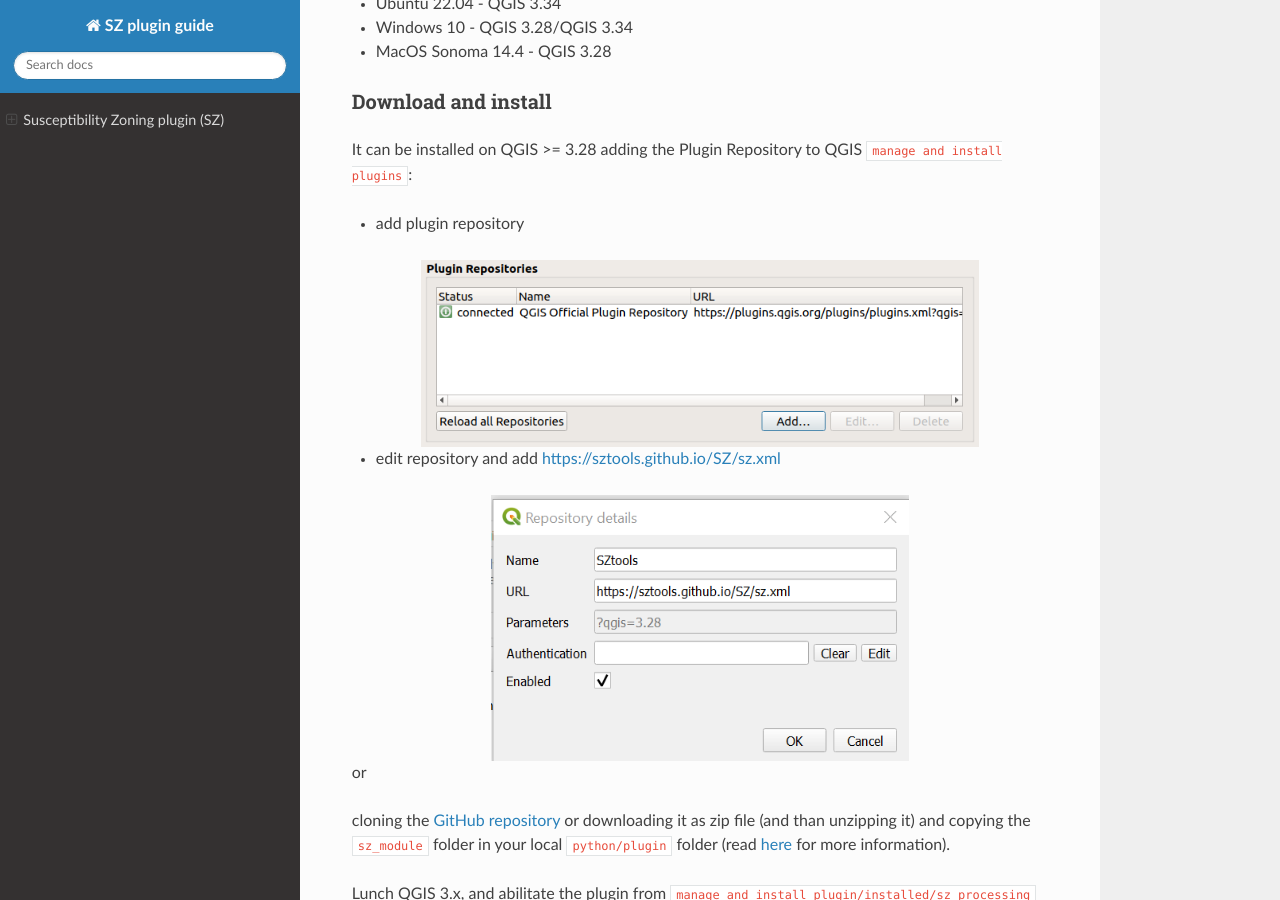
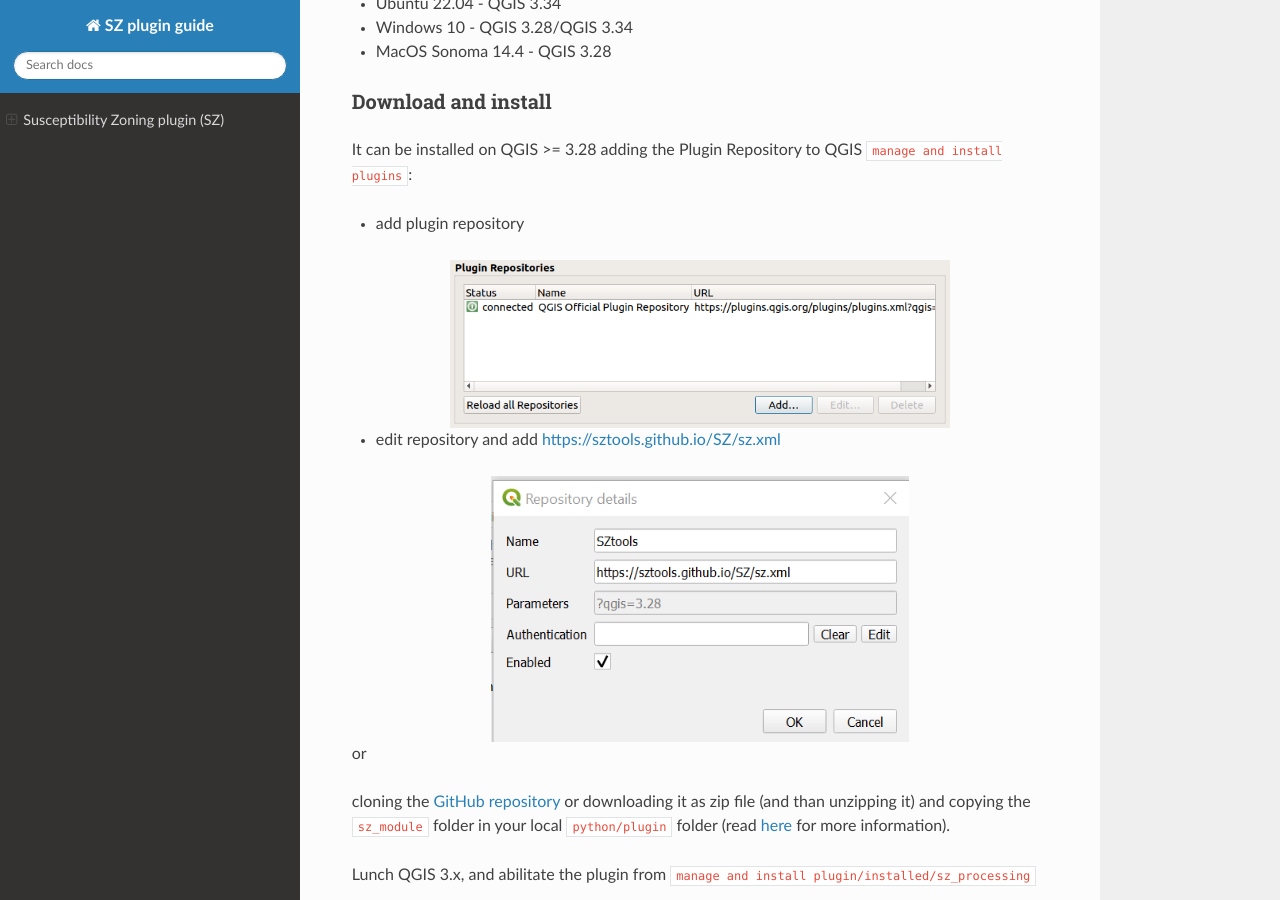
Before and after one commit to SZtools/SZ-docs, a Sphinx documentation site: the page built from docs/source/index.rst, in a window 1280 px wide and 900 px high, scrolled down 1199 px. Built offline with Sphinx 7.4.7 and the Read the Docs theme 3.1.0, drawn with Linux system fonts in a browser that asks for light colours.

Commit message:
Update index.rst
Adjusting images

```diff
--- a/docs/source/index.rst
+++ b/docs/source/index.rst
@@ -55,7 +55,7 @@
 
 .. figure:: ../images/addrepo.png
    :alt: Add plugin repository
-   :width: 80%
+   :width: 500
    :align: center
 
 - edit repository and add `https://sztools.github.io/SZ/sz.xml <https://sztools.github.io/SZ/sz.xml>`_
```
